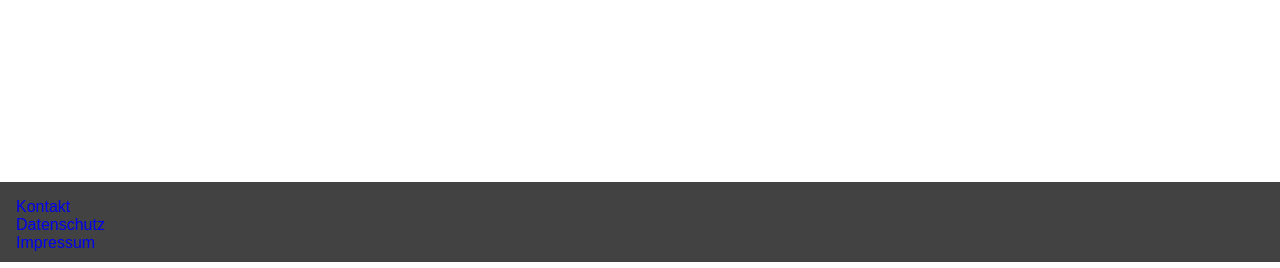
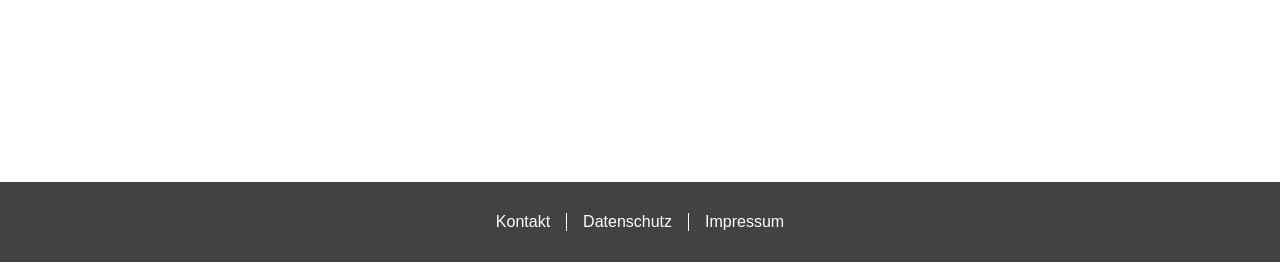
Before and after one commit to githubpat1/Elternsprechtag, a PHP site: page /HTML/firstLogin.php in a window 1280 px wide. Shown: the part 538-806 px from the top of the page. Run offline with PHP 8.4, Linux system fonts and the light colour scheme.

Commit message:
Footer inhalt positioniert und formatiert

```diff
--- a/CSS/style.css
+++ b/CSS/style.css
@@ -20,10 +20,12 @@ html, body{
     display: flex;
     flex-direction: column;
     align-items: stretch;
-}
+  }
 
 .wrapper_main{
   flex-grow: 1;
+  /*display: flex;
+  justify-content: center;*/
 }
 
 a {
@@ -41,8 +43,30 @@ footer {
     height: 10%;
     background-color: rgb(66, 66, 66);
     flex-shrink: 0;
+    display: flex;
+    justify-content: center;
+    align-items: center;
+}
 
+.wrapper_footer{
+  display: flex;
+  flex-direction: row;
 }
+
+.box_footer{
+  display: flex;
+}
+
+.box_footer a{
+  color: white;
+  border-left: 1px solid white;
+  padding: 0px 1rem;
+}
+
+.wrapper_footer .box_footer:first-child a{
+  border-left: none;
+}
+/*Whatever hiernach kommt*/
 .header_links {
     padding: 1em;
 }
```
